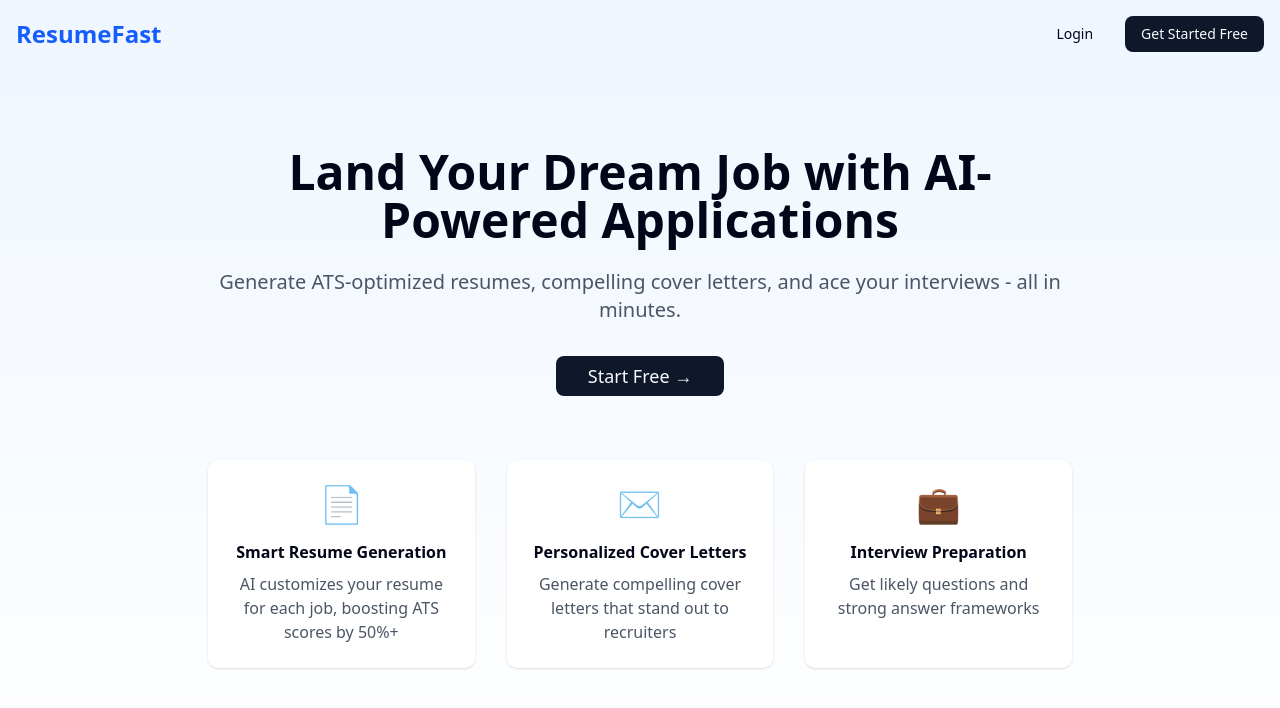
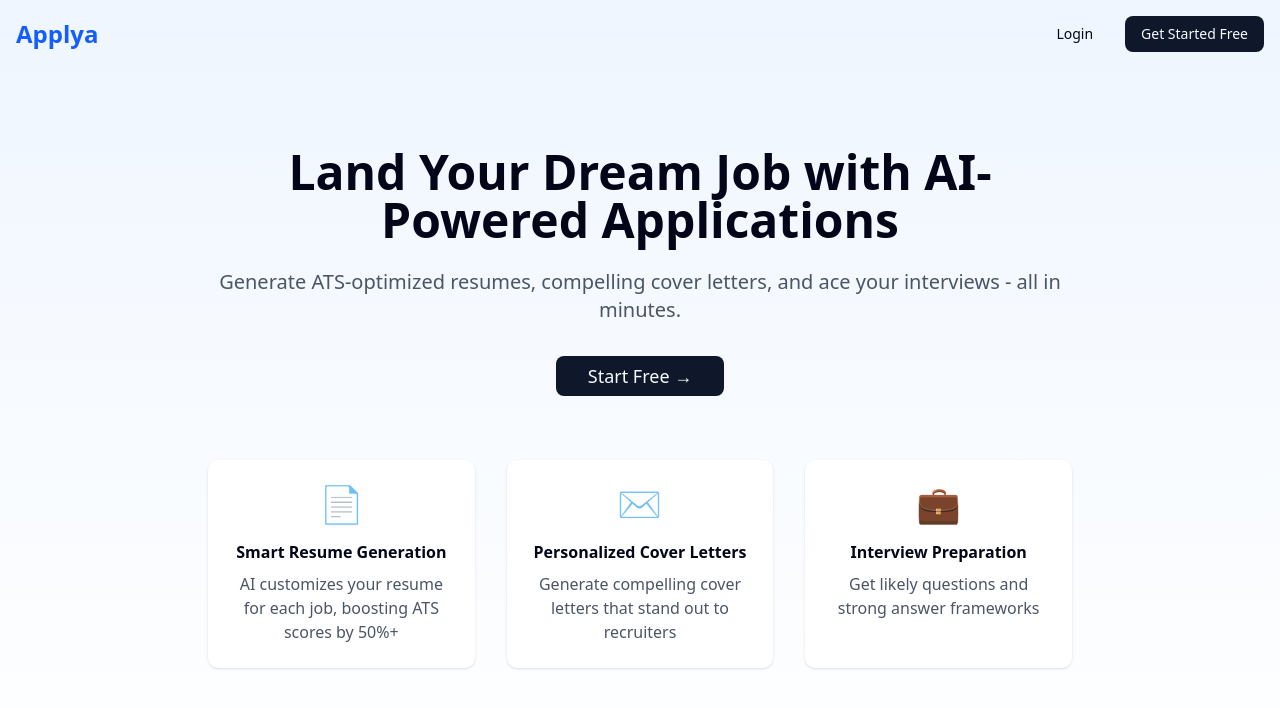
Before and after one commit to anis-gorsi-786/ResumeFast, a Next.js app: page / in a window 1280 px wide. Shown: the top 708 px of the page. Built offline with nearby package versions, Linux system fonts and the light colour scheme.

Commit message:
Name changed to Applya

```diff
--- a/package.json
+++ b/package.json
@@ -1,5 +1,5 @@
 {
-  "name": "resumefast",
+  "name": "applya",
   "version": "0.1.0",
   "private": true,
   "scripts": {
--- a/src/app/page.tsx
+++ b/src/app/page.tsx
@@ -5,7 +5,7 @@ export default function HomePage() {
   return (
     <div className="min-h-screen bg-gradient-to-b from-blue-50 to-white">
       <nav className="p-4 flex justify-between items-center max-w-7xl mx-auto">
-        <h1 className="text-2xl font-bold text-blue-600">ResumeFast</h1>
+        <h1 className="text-2xl font-bold text-blue-600">Applya</h1>
         <div className="space-x-4">
           <Link href="/login">
             <Button variant="ghost">Login</Button>
--- a/src/components/auth/LoginForm.tsx
+++ b/src/components/auth/LoginForm.tsx
@@ -45,7 +45,7 @@ export default function LoginForm() {
   return (
     <Card className="w-full max-w-md mx-auto">
       <CardHeader>
-        <CardTitle>Login to ResumeFast</CardTitle>
+        <CardTitle>Login to Applya</CardTitle>
         <CardDescription>Enter your credentials to continue</CardDescription>
       </CardHeader>
       <CardContent>
--- a/src/components/auth/SignupForm.tsx
+++ b/src/components/auth/SignupForm.tsx
@@ -54,7 +54,7 @@ export default function SignupForm() {
     <Card className="w-full max-w-md mx-auto">
       <CardHeader>
         <CardTitle>Create Account</CardTitle>
-        <CardDescription>Sign up for ResumeFast</CardDescription>
+        <CardDescription>Sign up for Applya</CardDescription>
       </CardHeader>
       <CardContent>
         <form onSubmit={handleSubmit} className="space-y-4">
```
Also changed, not shown: 1 other file (tests, documents, lock files or other folders).
